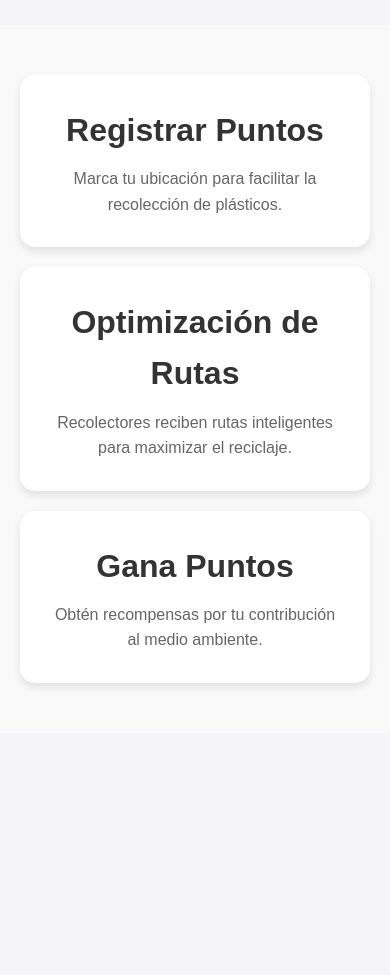
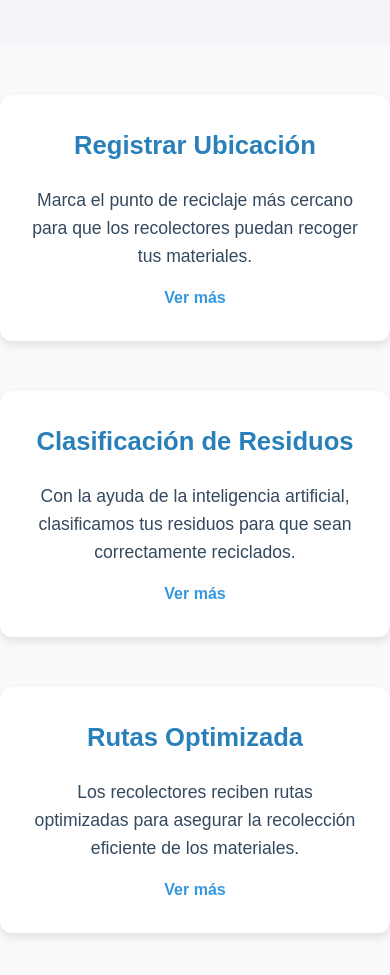
Before and after one commit to gilstrong/la-ruta-del-reciclador, a plain HTML site: page src/pages/index.html in a window 390 px wide. Shown: the part 1780-2755 px from the top of the page. Before the commit the page ends 2543 px from the top, so only its background shows below. Drawn offline with Linux system fonts and the light colour scheme; files whose address does not match are found by name.

Commit message:
Add map functionality and feature cards for recycling locations

```diff
--- a/src/pages/index.html
+++ b/src/pages/index.html
@@ -48,21 +48,22 @@
 
     <!-- Sección de características -->
     <section class="features">
-        <div class="container">
-            <div class="feature">
-                <h2>Registrar Puntos</h2>
-                <p>Marca tu ubicación para facilitar la recolección de plásticos.</p>
-            </div>
-            <div class="feature">
-                <h2>Optimización de Rutas</h2>
-                <p>Recolectores reciben rutas inteligentes para maximizar el reciclaje.</p>
-            </div>
-            <div class="feature">
-                <h2>Gana Puntos</h2>
-                <p>Obtén recompensas por tu contribución al medio ambiente.</p>
-            </div>
-        </div>
-    </section>
+  <div class="feature-card">
+    <h3>Registrar Ubicación</h3>
+    <p>Marca el punto de reciclaje más cercano para que los recolectores puedan recoger tus materiales.</p>
+    <a href="#">Ver más</a>
+  </div>
+  <div class="feature-card">
+    <h3>Clasificación de Residuos</h3>
+    <p>Con la ayuda de la inteligencia artificial, clasificamos tus residuos para que sean correctamente reciclados.</p>
+    <a href="#">Ver más</a>
+  </div>
+  <div class="feature-card">
+    <h3>Rutas Optimizada</h3>
+    <p>Los recolectores reciben rutas optimizadas para asegurar la recolección eficiente de los materiales.</p>
+    <a href="#">Ver más</a>
+  </div>
+</section>
 
     <footer>
         <p>&copy; 2025 La Ruta del Reciclador. Todos los derechos reservados.</p>
--- a/src/styles/main.css
+++ b/src/styles/main.css
@@ -168,9 +168,64 @@ nav ul li a:hover {
     font-size: 16px;
 }
 
-main {
-    padding: 30px 10%;
-}
+/* Estilos para la sección de características */
+.features {
+    display: flex;
+    justify-content: space-around;
+    gap: 30px;
+    margin-top: 50px;
+    flex-wrap: wrap;
+  }
+
+  .feature-card {
+    background-color: #ffffff;
+    padding: 30px;
+    text-align: center;
+    border-radius: 12px;
+    width: 30%;
+    box-shadow: 0 4px 8px rgba(0, 0, 0, 0.1);
+    transition: transform 0.3s ease, box-shadow 0.3s ease;
+  }
+
+  .feature-card:hover {
+    transform: translateY(-10px);
+    box-shadow: 0 8px 16px rgba(0, 0, 0, 0.2);
+  }
+
+  .feature-card h3 {
+    color: #2980b9;
+    font-size: 1.6rem;
+    margin-bottom: 20px;
+  }
+
+  .feature-card p {
+    color: #34495e;
+    font-size: 1.1rem;
+    line-height: 1.6;
+  }
+
+  .feature-card a {
+    text-decoration: none;
+    color: #3498db;
+    font-weight: bold;
+    margin-top: 15px;
+    display: inline-block;
+    transition: color 0.3s ease;
+  }
+
+  .feature-card a:hover {
+    color: #2980b9;
+  }
+
+  /* Estilos para la responsividad */
+  @media (max-width: 768px) {
+    .feature-card {
+      width: 100%;
+      margin-bottom: 20px;
+    }
+  }
+
+
 
 section {
     margin-bottom: 30px;
```
Also changed, not shown: public/scripts/mapa.js (added, +62 -0 lines), src/pages/mapa.html (+28 -0 lines), src/styles/mapa.css (added, +42 -0 lines).
